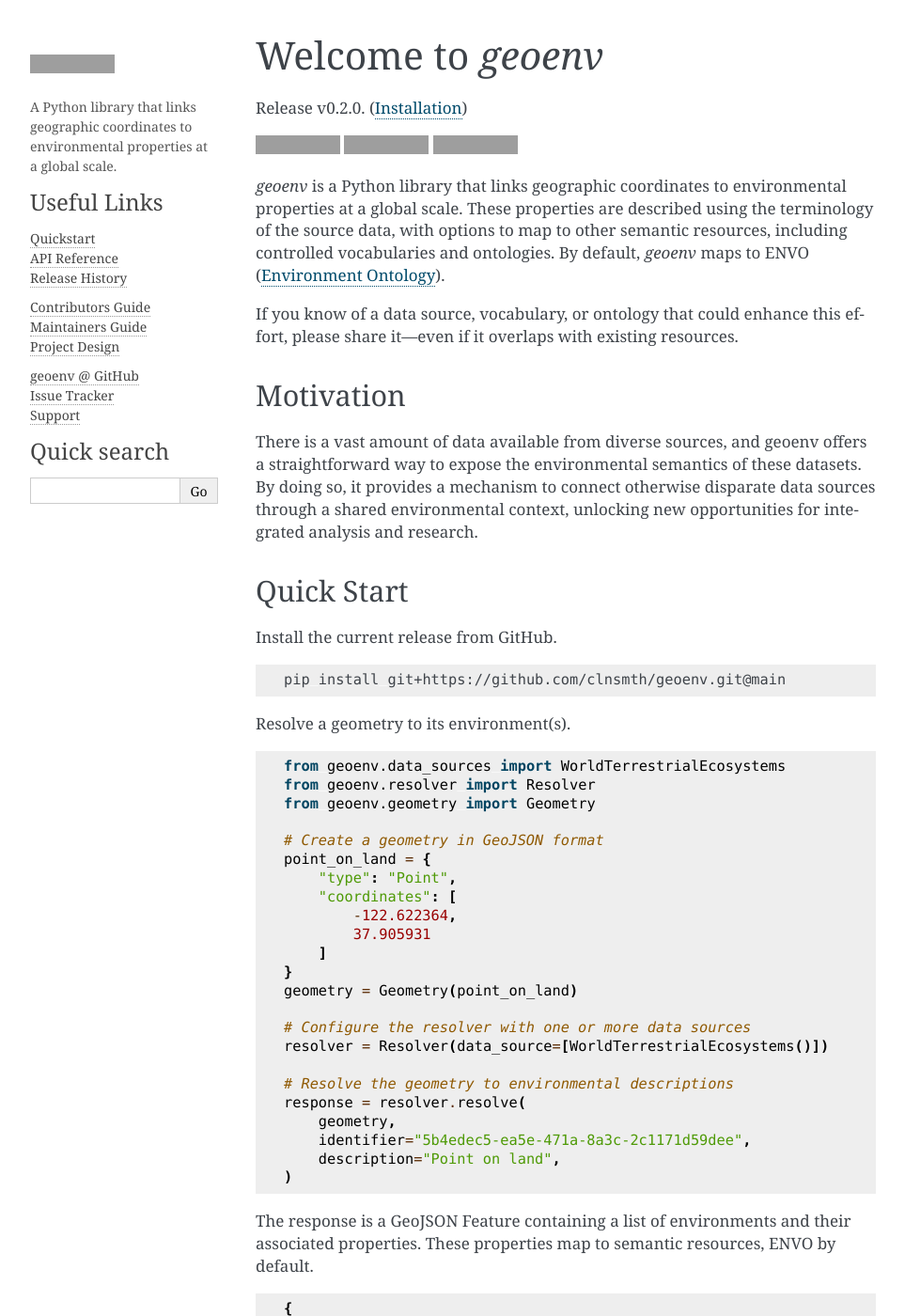
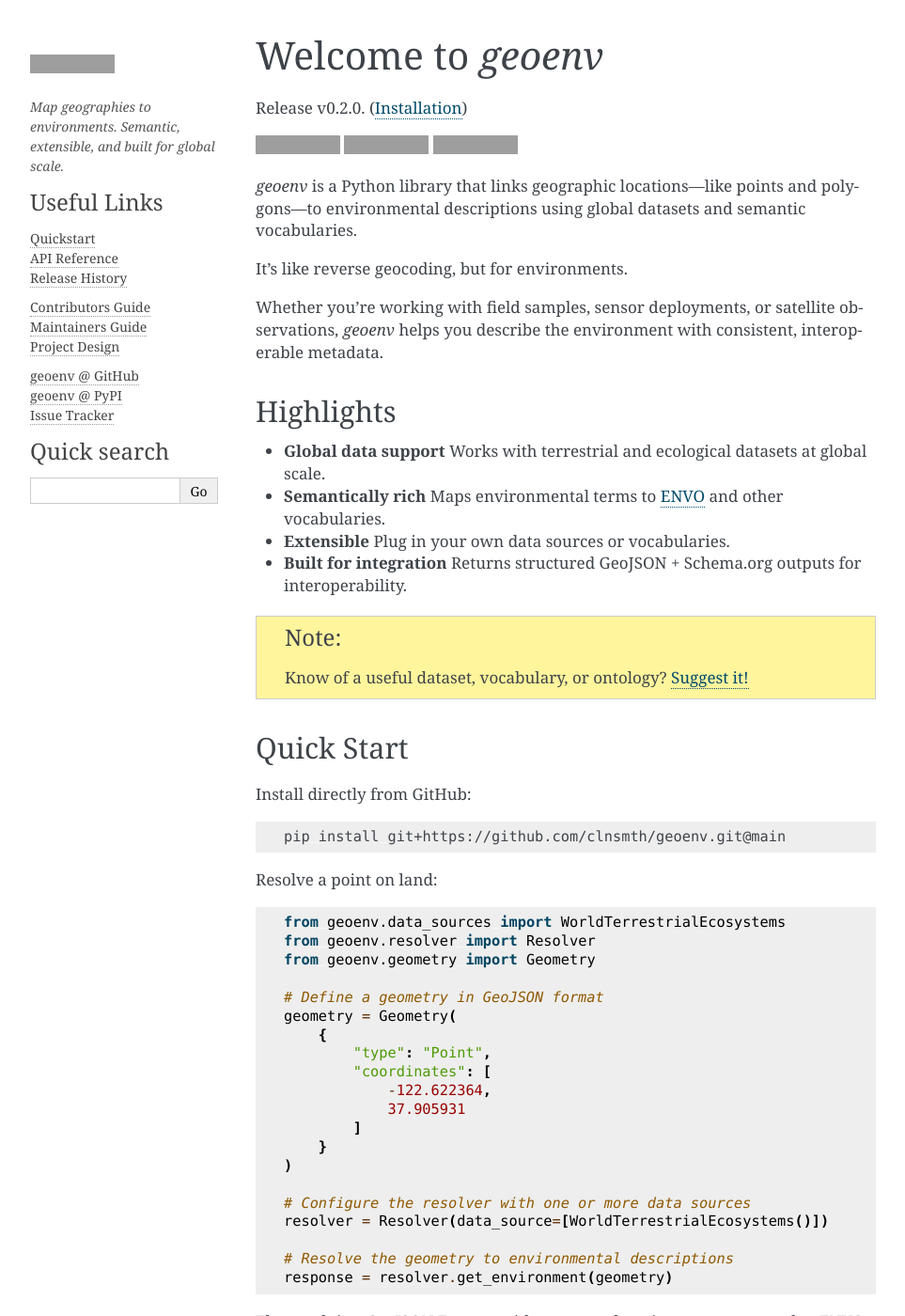
Before and after one commit to clnsmth/geoenv, a Sphinx documentation site: the page built from docs/source/index.rst, in a window 1280 px wide and 1400 px high. Shown: the whole window at 94% size, without its empty margins (148-1111 px from the left). Built offline with Sphinx 7.4.7, drawn with Linux system fonts in a browser that asks for light colours; some of the changed text lies outside the part shown; grey boxes are pictures that could not be loaded.

Commit message:
Save WIP

```diff
--- a/docs/source/_templates/sidebarintro.html
+++ b/docs/source/_templates/sidebarintro.html
@@ -10,12 +10,12 @@
 </p>
 
 <p>
-  A Python library that links geographic coordinates to environmental properties at a global scale.
+  <em>Map geographies to environments. Semantic, extensible, and built for global scale.</em>
 </p>
 
 <h3>Useful Links</h3>
 <ul>
-  <li><a href="https://geoenv.readthedocs.io/en/latest/user/quickstart.html">Quickstart</a></li>
+  <li><a href="https://geoenv.readthedocs.io/en/latest/#quickstart.html">Quickstart</a></li>
   <li><a href="https://geoenv.readthedocs.io/en/latest/user/api.html">API Reference</a></li>
   <li><a href="https://geoenv.readthedocs.io/en/latest/CHANGELOG.html">Release History</a></li>
 
--- a/docs/source/_templates/sidebarlogo.html
+++ b/docs/source/_templates/sidebarlogo.html
@@ -3,12 +3,12 @@
 </p>
 
 <p>
-  A Python library that links geographic coordinates to environmental properties at a global scale.
+  <em>Map geographies to environments. Semantic, extensible, and built for global scale.</em>
 </p>
 
 <h3>Useful Links</h3>
 <ul>
-  <li><a href="https://geoenv.readthedocs.io/en/latest/user/quickstart.html">Quickstart</a></li>
+  <li><a href="https://geoenv.readthedocs.io/en/latest/#quickstart.html">Quickstart</a></li>
   <li><a href="https://geoenv.readthedocs.io/en/latest/user/api.html">API Reference</a></li>
   <li><a href="https://geoenv.readthedocs.io/en/latest/CHANGELOG.html">Release History</a></li>
 
--- a/docs/source/dev/contributing.rst
+++ b/docs/source/dev/contributing.rst
@@ -3,67 +3,74 @@
 Contributor's Guide
 ===================
 
-Welcome to the open source community building this toolkit! We're thrilled you're interested in contributing – your ideas and efforts are what make this project thrive.
+Welcome—and thank you for considering contributing to `geoenv`!
 
-We encourage you to explore the guide and familiarize yourself with our collaborative development process. If you have any questions or need help getting started, feel free to reach out on our `GitHub issue`_ tracker.
+We're excited to have you here. Whether you're fixing a bug, improving docs, or proposing a new feature, your contributions make this project better.
 
-Be Courteous
-------------
+Got a question or idea? Start a conversation in our `GitHub issues`_!
 
-In the spirit of collaboration, we emphasize the importance of maintaining a respectful and inclusive environment.
+.. _GitHub issues: https://github.com/clnsmth/geoenv/issues
 
-In this project, we uphold a golden rule that applies to all forms of contribution, including bug reports and feature requests: treat everyone involved with respect. We value the diverse perspectives and experiences of our contributors and encourage constructive and courteous interactions.
+Be Respectful
+-------------
 
-See the :ref:`Code of Conduct <conduct>` for details.
+We’re committed to creating a friendly, welcoming space for collaboration.
+
+Please be kind and constructive in all interactions. Diversity of background, perspective, and experience strengthens our community.
+
+See our :ref:`Code of Conduct <conduct>` for details.
 
 .. _Code of Conduct: https://geoenv.readthedocs.io/en/latest/dev/conduct/
 
-Contribution Suitability
+Is Your Idea a Good Fit?
 ------------------------
 
-The final decision regarding the suitability of a contribution for the project rests with the project maintainers. While we carefully consider all contributions, there may be instances where certain contributions are not aligned with the project's current goals or needs, and as a result, they may be declined.
+Not sure if your idea fits the project? Let’s talk!
 
-Need some feedback on whether your idea is suitable for the project? Open a `GitHub issue`_. We're happy to discuss your ideas and provide feedback!
+Open a quick `GitHub issue`_ and we’ll help you assess it. While we thoughtfully review every suggestion, the maintainers ultimately determine what aligns with the project goals.
 
 .. _GitHub issue: https://github.com/clnsmth/geoenv/issues
 
-Code Contributions
-------------------
+How to Contribute Code
+----------------------
 
-Steps for Submitting Code
-~~~~~~~~~~~~~~~~~~~~~~~~~
+Here’s a simple guide to submitting a pull request:
 
-Here are a sequence of steps to help with your code contribution:
-
-1. Fork the project repository on GitHub.
-2. Create a `feature branch` from the `development` branch.
-3. Install the package by running ``poetry install`` at the command line.
-4. Verify that all tests pass on your system by running ``poetry run pytest`` at the command line. In case of failures, conduct a thorough investigation. If you require assistance in diagnosing the issue, follow the guidelines for filing :ref:`bug-reports`.
-5. Construct test cases that effectively illustrate the bug or feature.
-6. Implement your changes, including any relevant documentation updates following our :ref:`documentation-contributions` guidelines.
-7. Re-run the complete test suite to ensure the success of all tests.
-8. Format and analyze your code according to our :ref:`code-format-and-analysis` guidelines.
-9. Ensure the docs build following the :ref:`documentation-contributions` guidelines.
-10. Check that the sdist and wheels build by running ``poetry build`` at the command line.
-11. Commit your work following our :ref:`commit-message` guidelines.
-12. Submit a GitHub Pull Request to the `development` branch of the upstream repository.
+1. Fork the repo.
+2. Create a new feature branch off `development`.
+3. Install the project:
+   ``poetry install``
+4. Run the tests:
+   ``poetry run pytest``
+   Investigate and fix any failures.
+5. Add test cases to support your change.
+6. Make your changes. Update docs where relevant (see :ref:`documentation-contributions`).
+7. Re-run tests to confirm everything still works.
+8. Format and lint your code (see :ref:`code-format-and-analysis`).
+9. Build the docs:
+   ``poetry run make --directory=docs clean html``
+10. Build the package:
+    ``poetry build``
+11. Write a good commit message (see :ref:`commit-message`).
+12. Open a Pull Request targeting the `development` branch.
 
 .. _reStructuredText: https://thomas-cokelaer.info/tutorials/sphinx/docstring_python.html
 .. _pytest: https://docs.pytest.org/en/latest/
 .. _Angular commit style: https://github.com/angular/angular/blob/convert/CONTRIBUTING.md#-commit-message-format
 
-Code Review
-~~~~~~~~~~~
+We’ll review your submission and may offer suggestions. Once everything looks good—it’s in!
 
-Once contributions have undergone a code review process, they will be merged. It is generally recommended to incorporate any feedback received during the code review, unless there are strong objections. If, after submitting your objections, it is determined that the original feedback is still applicable, you will have to either implement the suggested changes or retract your contribution.
+Code Style & Linting
+~~~~~~~~~~~~~~~~~~~~
 
-.. _code-format-and-analysis:
+To keep the codebase consistent, we use:
 
-Code Format and Analysis
-~~~~~~~~~~~~~~~~~~~~~~~~
+- **`Black`** for automatic formatting
+- **`Pylint`** for static code analysis
 
-Our project uses a couple tools to ensure the code base has a consistent
-style and format as it grows. We use `Black`_ for code formatting and `Pylint`_ for static code analysis. Both can be run from the command line::
+Run both with:
+
+::
 
     poetry run black src/ tests/
     poetry run pylint src/ tests/
@@ -71,48 +78,67 @@
 .. _Black: https://black.readthedocs.io/en/stable/
 .. _Pylint: https://pylint.pycqa.org/en/latest/
 
+.. _code-format-and-analysis:
+
 .. _documentation-contributions:
 
-Documentation Contributions
+Improving the Documentation
 ---------------------------
 
-We greatly appreciate any efforts to enhance the project documentation! The documentation files reside within the ``docs/`` directory and are written in `reStructuredText`_. We utilize `Sphinx`_ to generate a comprehensive suite of documentation. The API documentation is automatically generated by Sphinx from docstrings formatted according to `PEP 287`_.
+We love doc updates!
 
-Build the docs from the command line::
+The docs live in the ``docs/`` directory and use `Sphinx`_ + `reStructuredText`_.
+
+To build them locally:
+
+::
 
     poetry run make --directory=docs clean html
 
+API docs are generated from `PEP 287`_-style docstrings.
 
 .. _reStructuredText: https://thomas-cokelaer.info/tutorials/sphinx/docstring_python.html
 .. _Sphinx: http://sphinx-doc.org/index.html
 .. _PEP 287: https://peps.python.org/pep-0287/
+
+.. _documentation-contributions:
 
 .. _bug-reports:
 
 Bug Reports
 -----------
 
-We value your help in improving this project! To avoid duplicate reports, it's helpful to quickly check the existing `GitHub issues`_  to see if the bug has already been reported.
+If you find a bug, we want to hear about it! First, check the `GitHub issues`_ to see if it’s already been reported.
 
-If you are reporting a bug, please use the `Bug report`_ issue template. We appreciate it!
+If it’s new, please use the `Bug report`_ issue template.
 
 .. _Bug report: https://github.com/clnsmth/geoenv/issues/new/choose
 .. _GitHub issues: https://github.com/clnsmth/geoenv/issues
 
 Feature Requests
-----------------
+------------------
 
-Feature requests help this project grow with the user community. If you have an idea for a new feature, we'd love to hear about it! Before submitting a feature request, we kindly request you to check the existing `GitHub issues`_ to ensure that the feature hasn't been requested.
+Got an idea for a feature? Let’s explore it! Before submitting, please search existing `GitHub issues`_.
 
-If you are proposing a feature, please use the `Feature request`_ issue template. Thanks!
+To propose something new, use the `Feature request`_ template.
 
 .. _Feature request: https://github.com/clnsmth/geoenv/issues/new/choose
 
 .. _commit-message:
 
-Commit Messages
----------------
+Writing Good Commit Messages
+-------------------------------
 
-Commit messages are incredibly valuable for understanding the project's code. When crafting your commit message, please provide context about the changes being made and the reasons behind them.
+A good commit message explains *what* changed and *why*.
 
-To ensure readability, we recommend to keep the commit message header under 52 characters and the body within 72 characters.
+We recommend:
+
+- Limit the **header** to 52 characters or less.
+- Wrap the **body** at 72 characters.
+- Follow the `Angular style`_ format when possible.
+
+.. _Angular style: https://github.com/angular/angular/blob/convert/CONTRIBUTING.md#-commit-message-format
+
+.. _commit-message:
+
+Thank you again for contributing to geoenv ❤️. You help make open science more powerful and more connected.
--- a/docs/source/index.rst
+++ b/docs/source/index.rst
@@ -15,118 +15,205 @@
     :target: https://codecov.io/github/clnsmth/geoenv
     :alt: Code coverage status
 
-`geoenv` is a Python library that links geographic coordinates to environmental properties at a global scale. These properties are described using the terminology of the source data, with options to map to other semantic resources, including controlled vocabularies and ontologies. By default, `geoenv` maps to ENVO (`Environment Ontology`_).
+`geoenv` is a Python library that links geographic locations—like points and polygons—to environmental descriptions using global datasets and semantic vocabularies.
 
-If you know of a data source, vocabulary, or ontology that could enhance this effort, please share it—even if it overlaps with existing resources.
+It’s like reverse geocoding, but for environments.
+
+Whether you're working with field samples, sensor deployments, or satellite observations, `geoenv` helps you describe the environment with consistent, interoperable metadata.
 
 .. _Environment Ontology: https://sites.google.com/site/environmentontology/
+
+Highlights
+----------
+
+- **Global data support**
+  Works with terrestrial and ecological datasets at global scale.
+
+- **Semantically rich**
+  Maps environmental terms to `ENVO <https://sites.google.com/site/environmentontology/>`_ and other vocabularies.
+
+- **Extensible**
+  Plug in your own data sources or vocabularies.
+
+- **Built for integration**
+  Returns structured GeoJSON + Schema.org outputs for interoperability.
+
+.. note::
+
+   Know of a useful dataset, vocabulary, or ontology? `Suggest it! <https://github.com/clnsmth/geoenv/issues>`_
+
+
+.. _quickstart:
+
+Quick Start
+-----------
+
+Install directly from GitHub:
+
+.. code-block:: bash
+
+   pip install git+https://github.com/clnsmth/geoenv.git@main
+
+Resolve a point on land:
+
+.. code-block:: python
+
+   from geoenv.data_sources import WorldTerrestrialEcosystems
+   from geoenv.resolver import Resolver
+   from geoenv.geometry import Geometry
+
+   # Define a geometry in GeoJSON format
+   geometry = Geometry(
+       {
+           "type": "Point",
+           "coordinates": [
+               -122.622364,
+               37.905931
+           ]
+       }
+   )
+
+   # Configure the resolver with one or more data sources
+   resolver = Resolver(data_source=[WorldTerrestrialEcosystems()])
+
+   # Resolve the geometry to environmental descriptions
+   response = resolver.get_environment(geometry)
+
+The result is a GeoJSON Feature with structured environments mapped to ENVO (by default):
+
+.. code-block:: json
+
+   {
+     "type": "Feature",
+     "identifier": null,
+     "geometry": {
+       "type": "Point",
+       "coordinates": [
+         -122.622364,
+         37.905931
+       ]
+     },
+     "properties": {
+       "description": null,
+       "environment": [
+         {
+           "type": "Environment",
+           "dataSource": {
+             "identifier": "https://doi.org/10.5066/P9DO61LP",
+             "name": "WorldTerrestrialEcosystems"
+           },
+           "dateCreated": "2025-03-07 15:53:09",
+           "properties": {
+             "temperature": "Warm Temperate",
+             "moisture": "Moist",
+             "landCover": "Cropland",
+             "landForm": "Mountains",
+             "climate": "Warm Temperate Moist",
+             "ecosystem": "Warm Temperate Moist Cropland on Mountains"
+           },
+           "mappedProperties": [
+             {
+               "label": "temperate",
+               "uri": "http://purl.obolibrary.org/obo/ENVO_01000206"
+             },
+             {
+               "label": "humid air",
+               "uri": "http://purl.obolibrary.org/obo/ENVO_01000828"
+             },
+             {
+               "label": "area of cropland",
+               "uri": "http://purl.obolibrary.org/obo/ENVO_01000892"
+             },
+             {
+               "label": "mountain range",
+               "uri": "http://purl.obolibrary.org/obo/ENVO_00000080"
+             }
+           ]
+         }
+       ]
+     }
+   }
+
+But how do I link results back to my data?
+~~~~~~~~~~~~~~~~~~~~~~~~~~~~~~~~~~~~~~~~~~
+
+That's what the resolver's ``identifier`` and ``description`` parameters are for. Set these to whatever values are useful for your application.
+
+.. code-block:: python
+
+   response = resolver.get_environment(
+       geometry = geometry,
+       identifier="5b4edec5-ea5e-471a-8a3c-2c1171d59dee",
+       description="Point on land",
+   )
+
+These will then be displayed in the GeoJSON response and accessible whenever you need it.
+
+.. code-block:: json
+
+   {
+     "type": "Feature",
+     "identifier": "5b4edec5-ea5e-471a-8a3c-2c1171d59dee",
+     "geometry": {... same as before},
+     "properties": {
+       "description": "Point on land",
+       "environment": [... same as before]
+     }
+   }
+
+Can I resolve against multiple data sources?
+~~~~~~~~~~~~~~~~~~~~~~~~~~~~~~~~~~~~~~~~~~~~
+
+But we don't always know where a geometry will resolve to. That's OK. We can configure the resolver with a list of data sources to query and it will try them all.
+
+.. code-block:: python
+
+   from geoenv.resolver import Resolver
+   from geoenv.data_sources import (WorldTerrestrialEcosystems,
+                                    EcologicalCoastalUnits,
+                                    EcologicalMarineUnits)
+
+   # Now configured with 3 data sources
+   resolver = Resolver(
+       data_source=[
+           WorldTerrestrialEcosystems(),
+           EcologicalCoastalUnits(),
+           EcologicalMarineUnits()
+       ]
+   )
+
+   response = resolver.get_environment(geometry)
+
+The response is a list of environments listing each data source.
+
+.. code-block:: json
+
+   response
+
+Support for Schema.org?
+~~~~~~~~~~~~~~~~~~~~~~~
+
+We may want to represent this in Schema.org format. The response is already structured to be easily converted to Schema.org.
+
+.. code-block:: python
+
+   response.to_schema_org()
+
+Presto
+
+.. code-block:: json
+
+   schema.org example
 
 Motivation
 ----------
 
-There is a vast amount of data available from diverse sources, and geoenv offers a straightforward way to expose the environmental semantics of these datasets. By doing so, it provides a mechanism to connect otherwise disparate data sources through a shared environmental context, unlocking new opportunities for integrated analysis and research.
+There is a vast amount of data available from diverse sources, and `geoenv` offers a straightforward way to expose the environmental semantics of these datasets. By doing so, it provides a mechanism to connect otherwise disparate data sources through a shared environmental context, unlocking new opportunities for integrated analysis and research.
 
-Quick Start
------------
+License
+-------
 
-Install the current release from GitHub.
-
-.. code-block:: bash
-
-    pip install git+https://github.com/clnsmth/geoenv.git@main
-
-Resolve a geometry to its environment(s).
-
-.. code-block:: python
-
-    from geoenv.data_sources import WorldTerrestrialEcosystems
-    from geoenv.resolver import Resolver
-    from geoenv.geometry import Geometry
-
-    # Create a geometry in GeoJSON format
-    point_on_land = {
-        "type": "Point",
-        "coordinates": [
-            -122.622364,
-            37.905931
-        ]
-    }
-    geometry = Geometry(point_on_land)
-
-    # Configure the resolver with one or more data sources
-    resolver = Resolver(data_source=[WorldTerrestrialEcosystems()])
-
-    # Resolve the geometry to environmental descriptions
-    response = resolver.resolve(
-        geometry,
-        identifier="5b4edec5-ea5e-471a-8a3c-2c1171d59dee",
-        description="Point on land",
-    )
-
-The response is a GeoJSON Feature containing a list of environments and their associated properties. These properties map to semantic resources, ENVO by default.
-
-.. code-block:: json
-
-    {
-      "type": "Feature",
-      "identifier": "5b4edec5-ea5e-471a-8a3c-2c1171d59dee",
-      "geometry": {
-        "type": "Point",
-        "coordinates": [
-          -122.622364,
-          37.905931
-        ]
-      },
-      "properties": {
-        "description": "Point on land",
-        "environment": [
-          {
-            "type": "Environment",
-            "dataSource": {
-              "identifier": "https://doi.org/10.5066/P9DO61LP",
-              "name": "WorldTerrestrialEcosystems"
-            },
-            "dateCreated": "2025-03-07 15:53:09",
-            "properties": {
-              "temperature": "Warm Temperate",
-              "moisture": "Moist",
-              "landCover": "Cropland",
-              "landForm": "Mountains",
-              "climate": "Warm Temperate Moist",
-              "ecosystem": "Warm Temperate Moist Cropland on Mountains"
-            },
-            "mappedProperties": [
-              {
-                "label": "temperate",
-                "uri": "http://purl.obolibrary.org/obo/ENVO_01000206"
-              },
-              {
-                "label": "humid air",
-                "uri": "http://purl.obolibrary.org/obo/ENVO_01000828"
-              },
-              {
-                "label": "area of cropland",
-                "uri": "http://purl.obolibrary.org/obo/ENVO_01000892"
-              },
-              {
-                "label": "mountain range",
-                "uri": "http://purl.obolibrary.org/obo/ENVO_00000080"
-              }
-            ]
-          }
-        ]
-      }
-    }
-
-
-Format the response as Schema.org.
-
-.. code-block:: python
-
-    schema_org = response.to_schema_org()
-
-
-
+This project is licensed under the terms of the MIT license.
 
 The API Documentation / Guide
 -----------------------------
```
Also changed, not shown: other parts of docs/source/_templates/sidebarintro.html (+1 -2 lines), other parts of docs/source/_templates/sidebarlogo.html (+1 -2 lines), README.md (+15 -20 lines), docs/source/user/quickstart.rst (deleted, +0 -19 lines), docs/source/user/support.rst (deleted, +0 -8 lines).
